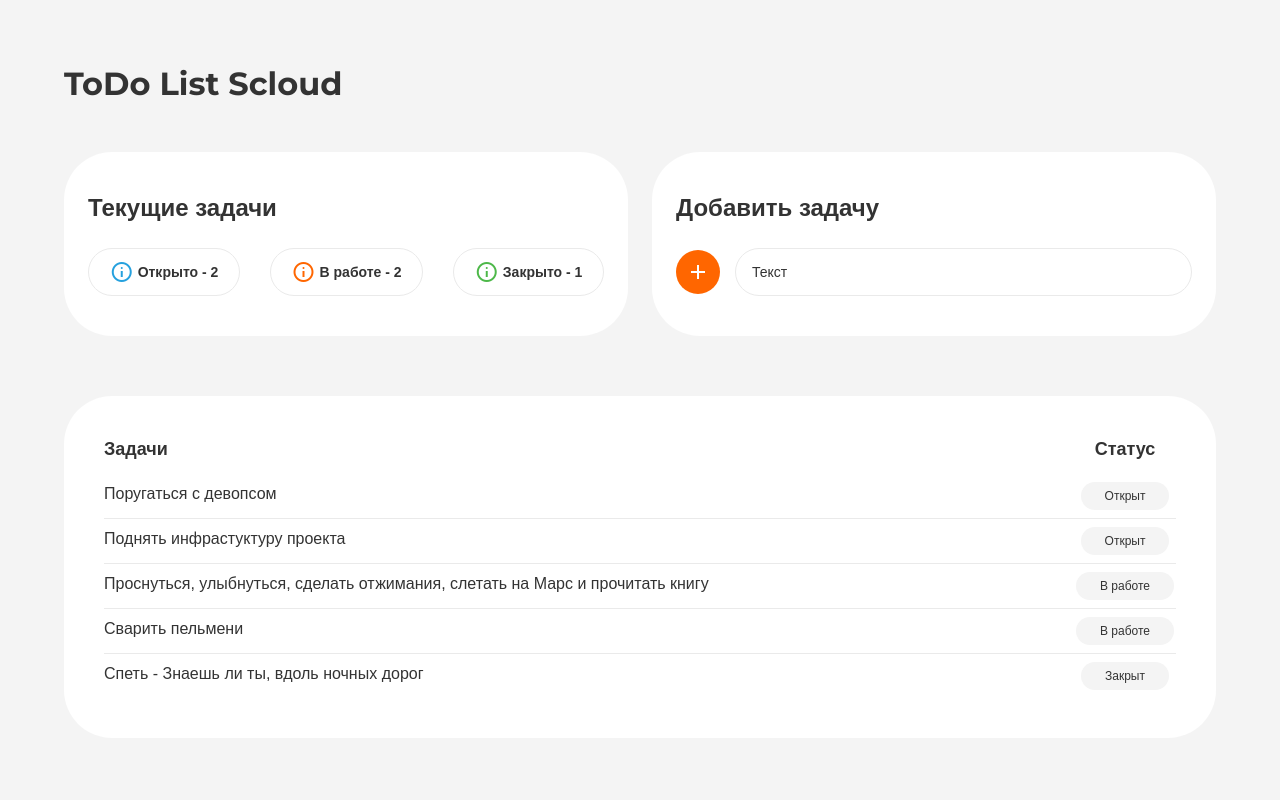
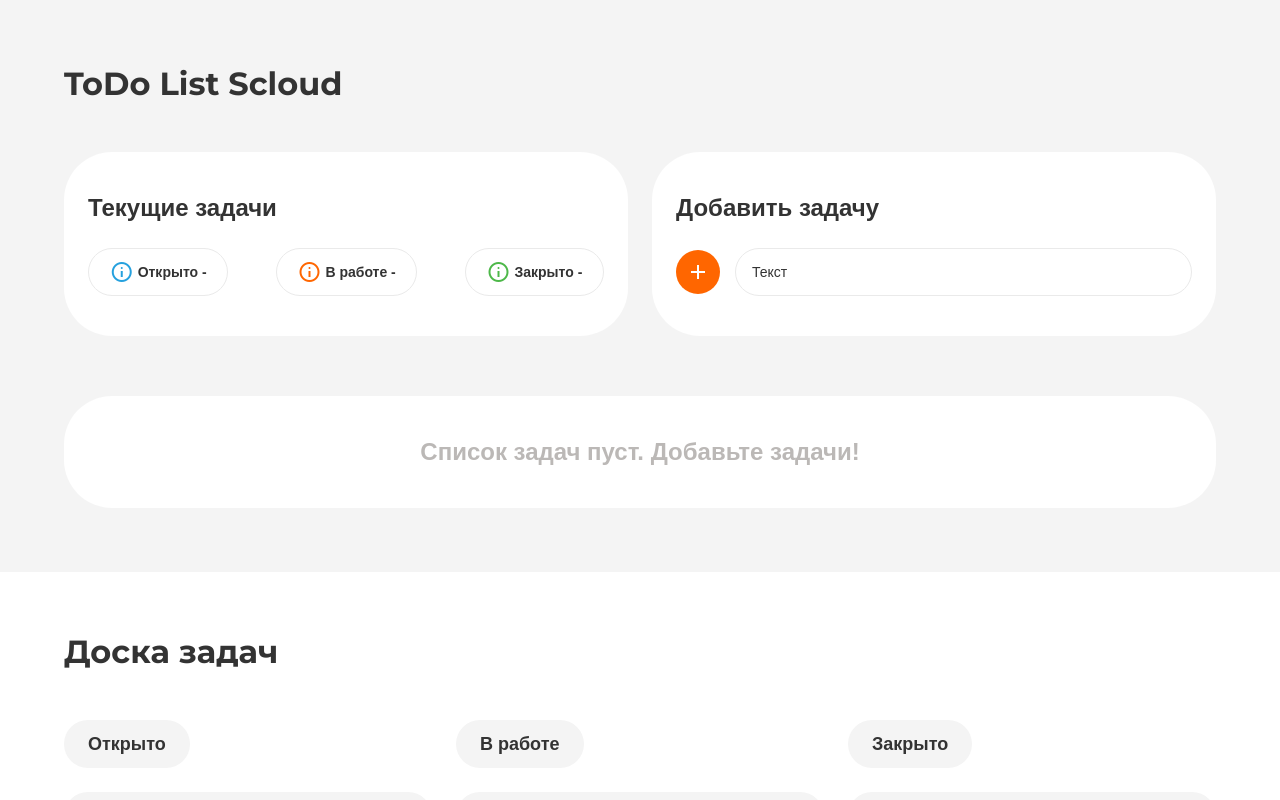
Before and after one commit to stevecks/todo-list, a Vue app: page / in a window 1280 px wide. Shown: the top 800 px of the page. Built offline with nearby package versions, Linux system fonts and the light colour scheme; a web font is replaced by a local one.

Commit message:
add saving data to localstorage

```diff
--- a/src/App.vue
+++ b/src/App.vue
@@ -10,36 +10,36 @@ import TaskBoard from './components/taskBoard.vue'
 import Footer from './components/footer.vue'
 
 let taskList = reactive([
-  {
-    id: 1,
-    task: 'Сварить пельмени',
-    status: 'В работе',
-    updateTime: 1726131913001
-  },
-  {
-    id: 2,
-    task: 'Поднять инфрастуктуру проекта',
-    status: 'Открыт',
-    updateTime: 1726131913002
-  },
-  {
-    id: 3,
-    task: 'Проснуться, улыбнуться, сделать отжимания, слетать на Марс и прочитать книгу',
-    status: 'В работе',
-    updateTime: 1726131913003
-  },
-  {
-    id: 4,
-    task: 'Поругаться с девопсом',
-    status: 'Открыт',
-    updateTime: 1726131913004
-  },
-  {
-    id: 5,
-    task: 'Спеть - Знаешь ли ты, вдоль ночных дорог',
-    status: 'Закрыт',
-    updateTime: 1726131913005
-  }
+  // {
+  //   id: 1,
+  //   task: 'Сварить пельмени',
+  //   status: 'В работе',
+  //   updateTime: 1726131913001
+  // },
+  // {
+  //   id: 2,
+  //   task: 'Поднять инфрастуктуру проекта',
+  //   status: 'Открыт',
+  //   updateTime: 1726131913002
+  // },
+  // {
+  //   id: 3,
+  //   task: 'Проснуться, улыбнуться, сделать отжимания, слетать на Марс и прочитать книгу',
+  //   status: 'В работе',
+  //   updateTime: 1726131913003
+  // },
+  // {
+  //   id: 4,
+  //   task: 'Поругаться с девопсом',
+  //   status: 'Открыт',
+  //   updateTime: 1726131913004
+  // },
+  // {
+  //   id: 5,
+  //   task: 'Спеть - Знаешь ли ты, вдоль ночных дорог',
+  //   status: 'Закрыт',
+  //   updateTime: 1726131913005
+  // }
 ])
 
 const taskSortList = ref([])
@@ -47,7 +47,19 @@ const countsOfStatuses = reactive({})
 let lastId = taskList.length
 
 onMounted(() => {
-  updateSortAndStatuse()
+  const savedTasks = localStorage.getItem('task_list')
+
+  if (savedTasks) {
+    const parsedTasks = JSON.parse(savedTasks)
+    taskList.splice(0, taskList.length, ...parsedTasks)
+  }
+
+  const savedLastId = localStorage.getItem('last_id')
+  if (savedLastId) {
+    lastId = JSON.parse(savedLastId)
+  }
+  console.log(taskList)
+  console.log(lastId)
 })
 
 watch(
@@ -55,9 +67,15 @@ watch(
   () => {
     updateSortAndStatuse()
     console.log('Изменение')
+    saveLocalStorage()
   },
   { deep: true }
 )
+
+const saveLocalStorage = () => {
+  localStorage.setItem('task_list', JSON.stringify(taskList))
+  localStorage.setItem('last_id', JSON.stringify(lastId))
+}
 
 const updateSortAndStatuse = () => {
   taskSortList.value = sortTasks()
@@ -83,8 +101,8 @@ const onChangeTask = (taskId, newTask, newStatus) => {
 }
 
 const onDeleteTask = (taskId) => {
-  taskList = taskList.filter((item) => item.id !== taskId)
-  updateSortAndStatuse()
+  const taskIndex = taskList.findIndex((item) => item.id === taskId)
+  if (taskIndex !== -1) taskList.splice(taskIndex, 1)
 }
 
 const getTasksByStatus = (status) => {
--- a/src/components/taskBoard.vue
+++ b/src/components/taskBoard.vue
@@ -17,15 +17,23 @@ const taskListClose = computed(() => {
 })
 
 const draggingTask = ref(null)
+let isDragging = false
 
 function onDragStart(event, task) {
   draggingTask.value = task
+  event.target.classList.add('dragging')
+  isDragging = true
+}
+
+function onDragEnd(event) {
+  event.target.classList.remove('dragging')
+  isDragging = false
 }
 
 function onDrop(event, newStatus) {
   if (draggingTask.value) {
+    if (draggingTask.value.status !== newStatus) draggingTask.value.updateTime = Date.now()
     draggingTask.value.status = newStatus
-    draggingTask.value.updateTime = Date.now()
     draggingTask.value = null
   }
 }
@@ -50,6 +58,7 @@ function allowDrop(event) {
               :key="item.id"
               draggable="true"
               @dragstart="onDragStart($event, item)"
+              @dragend="onDragEnd($event)"
             >
               <p>{{ item.task }}</p>
             </div>
@@ -66,6 +75,7 @@ function allowDrop(event) {
               :key="item.id"
               draggable="true"
               @dragstart="onDragStart($event, item)"
+              @dragend="onDragEnd($event)"
             >
               <p>{{ item.task }}</p>
             </div>
@@ -80,8 +90,10 @@ function allowDrop(event) {
               class="card-task__item"
               v-for="item in taskListClose"
               :key="item.id"
+              :class="{ dragging: isDragging }"
               draggable="true"
               @dragstart="onDragStart($event, item)"
+              @dragend="onDragEnd($event)"
             >
               <p>{{ item.task }}</p>
             </div>
@@ -163,6 +175,17 @@ function allowDrop(event) {
         color: var(--color-on-surface);
       }
     }
+
+    &__item.dragging {
+      opacity: 1;
+      border-radius: 24px;
+      background-color: var(--color-surface-container-low);
+      // transform: scale(1.05);
+    }
+
+    &__item.hidden {
+      visibility: hidden;
+    }
   }
 }
 </style>
```
